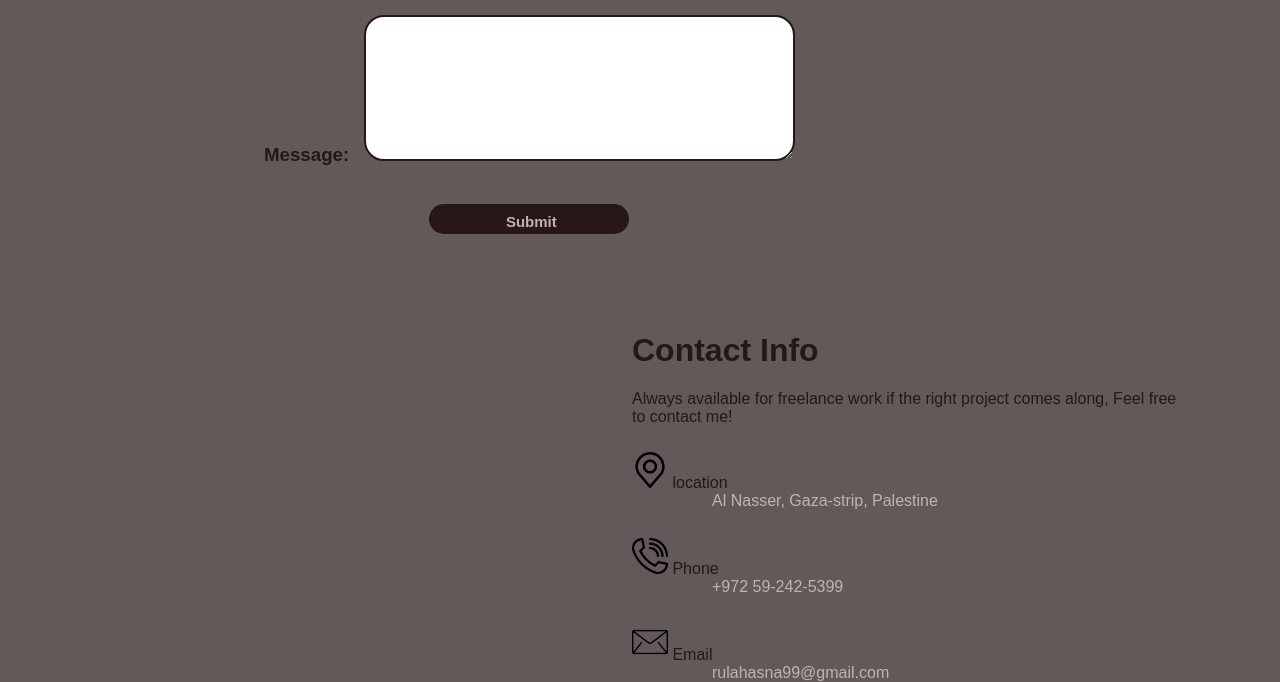
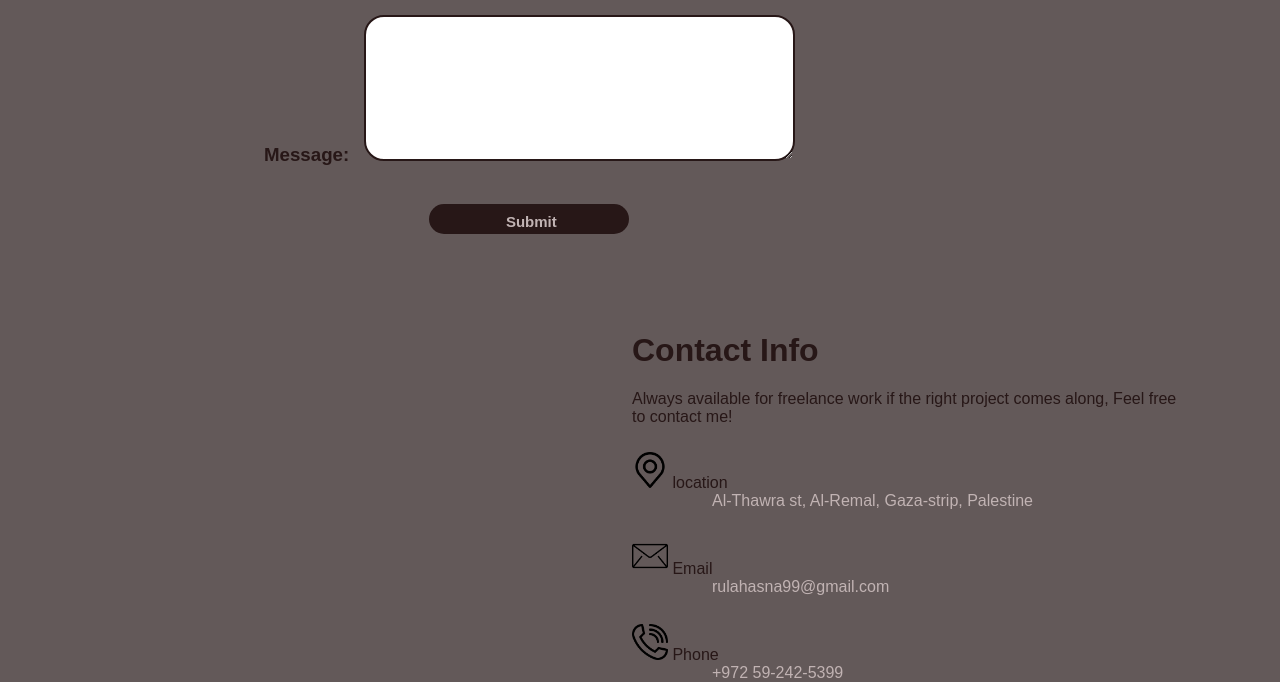
Before and after one commit to RulaAbuHasna/my-portfolio, a website: page contact.html in a window 1280 px wide. Shown: the part 389-1071 px from the top of the page. Drawn offline with Linux system fonts and the light colour scheme.

Commit message:
contact page

```diff
--- a/contact.html
+++ b/contact.html
@@ -37,15 +37,17 @@
       </p>
       <img src="photos/place.png" width="36px" />
       location <br />
-      <span class="location">Al Nasser, Gaza-strip, Palestine</span>
+      <span class="location"
+        >Al-Thawra st, Al-Remal, Gaza-strip, Palestine</span
+      >
+      <br /><br />
+      <img src="photos/email.png" width="36px" />
+      Email<br />
+      <span class="location">rulahasna99@gmail.com</span>
       <br /><br />
       <img src="photos/phone.png" width="36px" />
       Phone <br />
       <span class="location">+972 59-242-5399</span>
-      <br /><br />
-      <img src="photos/email.png" width="36px" />
-      Email<br />
-      <span class="location">rulahasna99@gmail.com</span>
     </div>
   </body>
 </htm>
```
